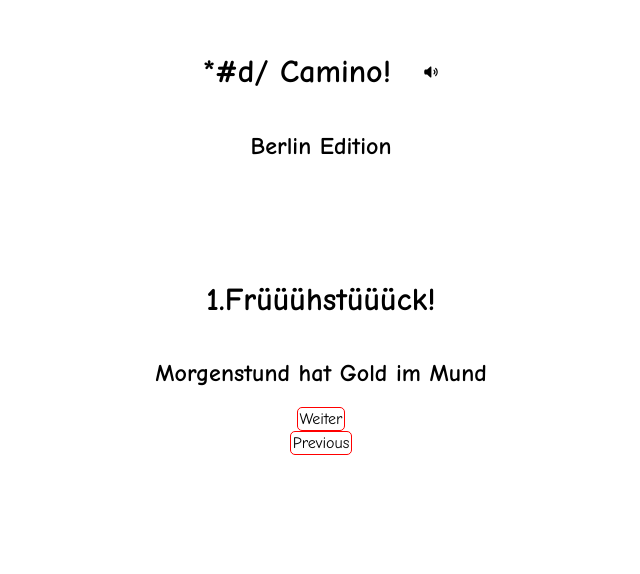
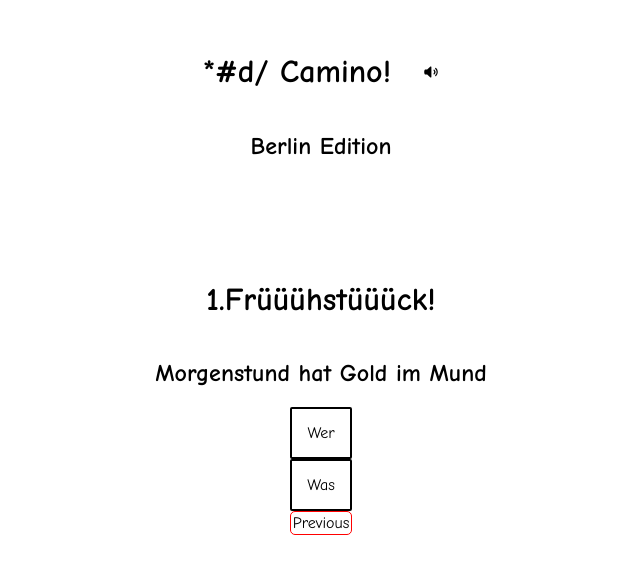
Before and after one commit to Luis-Maiworm/github_pages, a React (Vite) app: page / in a window 1280 px wide. Shown: the top 574 px of the page, without its empty margins (319-959 px from the left). Built offline with nearby package versions, Linux system fonts and the light colour scheme.

Commit message:
tried implementing questions n answers

```diff
--- a/src/components/Questions.jsx
+++ b/src/components/Questions.jsx
@@ -19,26 +19,62 @@ export const Questions = () => {
         }
     }
 
+    const togglePrevious = () => {
+        if(currentPhase > 0) {
+            setPhase(currentPhase-1);
+        }
+    }
 
-    const CurrentQuestion = ({question, index}) => {
+    const CurrentAnswer = ({}) => {
+
+
+
         return(
             <>
-                <h1>
-                    {index+1}.{question.title}
-                </h1>
-                <h2>
-                    {question.subtitle}
-                </h2>
                 <a onClick={toggleNext}>Weiter</a>
             </>
         )
     }
 
-    const togglePrevious = () => {
-        if(currentPhase > 0) {
-            setPhase(currentPhase-1);
+    const CurrentQuestion = ({question, index}) => {
+        const [isAnswered, setAnswered] = useState(false);
+        const [answerIndex, setAnswerIndex] = useState(0);
+        const toggleClickAnswer = (index) => {
+
         }
+
+
+
+        return(
+            <>
+                <h1>
+                    {currentPhase+1}.{question.title}
+                </h1>
+                {
+                    !isAnswered ?
+                        <>
+                            <h2>
+                                {question.subtitle}
+                            </h2>
+                            {
+                                question.questions.map(
+                                    (question, i) =>
+                                        <a className="answer-button" onClick={toggleClickAnswer(i)}>
+                                            {question}
+                                        </a>
+                                )
+                            }
+                        </> : <>
+                            <div>
+
+                            </div>
+                        </>
+                }
+
+            </>
+        )
     }
+
 
     return(
         <>
--- a/src/components/questions.css
+++ b/src/components/questions.css
@@ -15,3 +15,9 @@ a {
     padding: 2px;
     border-radius: 5px;
 }
+
+.answer-button {
+    border: 2px solid black;
+    padding: 15px;
+    border-radius: 2px;
+}
```
